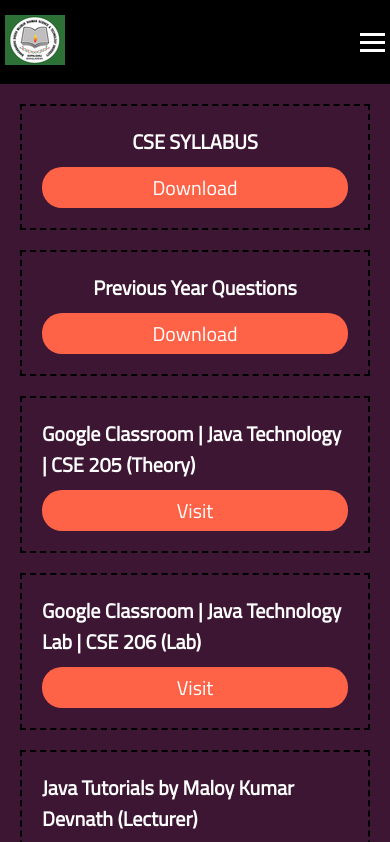
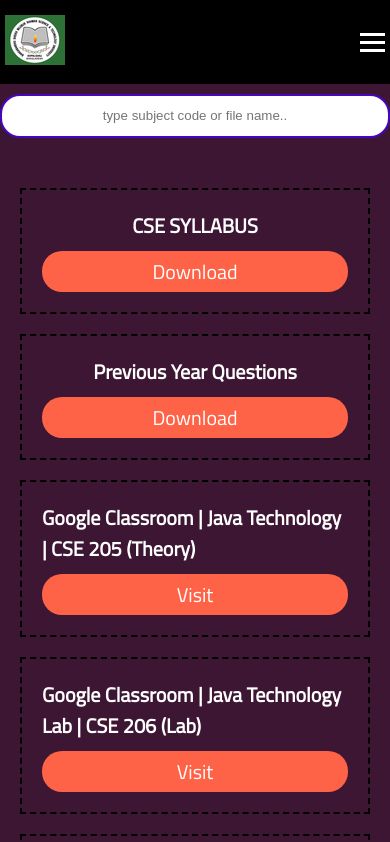
Before and after one commit to mamun-0/notice-app, a React (Create React App) app: page /#/files in a window 390 px wide. Shown: the top 842 px of the page. Built offline with nearby package versions, Linux system fonts and the light colour scheme.

Commit message:
Add Search Field

```diff
--- /dev/null
+++ b/src/Components/Search-Box/search-box.component.jsx
@@ -0,0 +1,10 @@
+import React from "react";
+import "./search-box.style.css";
+export const SearchBox = ({ placeholder, handleChange }) => {
+  return(<input
+    className='search'
+    type='text'
+    placeholder={placeholder}
+    onChange={handleChange}
+  />);
+};
--- /dev/null
+++ b/src/Components/Search-Box/search-box.style.css
@@ -0,0 +1,17 @@
+.search {
+  -webkit-appearance: none;
+  border: 2px solid rgb(70, 6, 189);
+  border-radius: 2rem;
+  margin-top: 1rem;
+  outline: none;
+  padding: 10px;
+  width: 50vw;
+  line-height: 20px;
+  text-align: center;
+  margin-bottom: 30px;
+}
+@media screen and (max-width:768px) {
+  .search{
+    width: 100vh;
+  }
+}
--- a/src/Components/Syllabus/syllabus.component.jsx
+++ b/src/Components/Syllabus/syllabus.component.jsx
@@ -1,18 +1,36 @@
 import React from "react";
 import "./syllabus.style.css";
-import PDF_DATA from './pdfData'
+import { SearchBox } from "../../Components/Search-Box/search-box.component";
+import PDF_DATA from "./pdfData";
 class Syllabus extends React.Component {
   constructor() {
     super();
     this.state = {
-      pdfInfo : PDF_DATA
+      pdfInfo: PDF_DATA,
+      searchField: "",
     };
   }
+  handleChange = (e) => {
+    this.setState({ searchField: e.target.value });
+  };
   render() {
+    const { pdfInfo, searchField } = this.state;
+    const filterPdf = pdfInfo.filter((pdf) =>
+      pdf.title.toLowerCase().includes(searchField.toLowerCase())
+    );
     return (
+      <React.Fragment>
+        <div className='search-box'>
+          <SearchBox
+            placeholder='type subject code or file name..'
+            handleChange={this.handleChange}
+          />
+        </div>
         <div className='syllabus__card grid grid--1x2 grid-page-padding'>
-        {this.state.pdfInfo.map((item)=>(
-          <div key={item.id} className='syllabus__components grid-page-padding'>
+          {filterPdf.map((item) => (
+            <div
+              key={item.id}
+              className='syllabus__components grid-page-padding'>
               <h2 className='syllabus__heading'>{item.title}</h2>
               <a className='btn' href={item.downloadLink}>
                 {item.a_tag_title}
@@ -20,6 +38,7 @@ class Syllabus extends React.Component {
             </div>
           ))}
         </div>
+      </React.Fragment>
     );
   }
 }
--- a/src/Components/Syllabus/syllabus.style.css
+++ b/src/Components/Syllabus/syllabus.style.css
@@ -1,20 +1,25 @@
 /* Syllabus */
-.syllabus__components{
+.syllabus__components {
   display: flex;
   flex-direction: column;
   align-items: center;
   border: 2px dashed;
 }
-.img__heading{
+.img__heading {
   height: 10rem;
   width: 100%;
 }
-.syllabus__heading{
+.syllabus__heading {
   font-size: 2rem;
   color: #fff;
 }
-@media screen and (min-width:768px) {
-  .syllabus__heading{
+.search-box {
+  display: flex;
+  justify-content: center;
+  align-items: center;
+}
+@media screen and (min-width: 768px) {
+  .syllabus__heading {
     font-size: 2rem;
   }
 }
```
Lines whose indentation alone changed are shown as unchanged.
